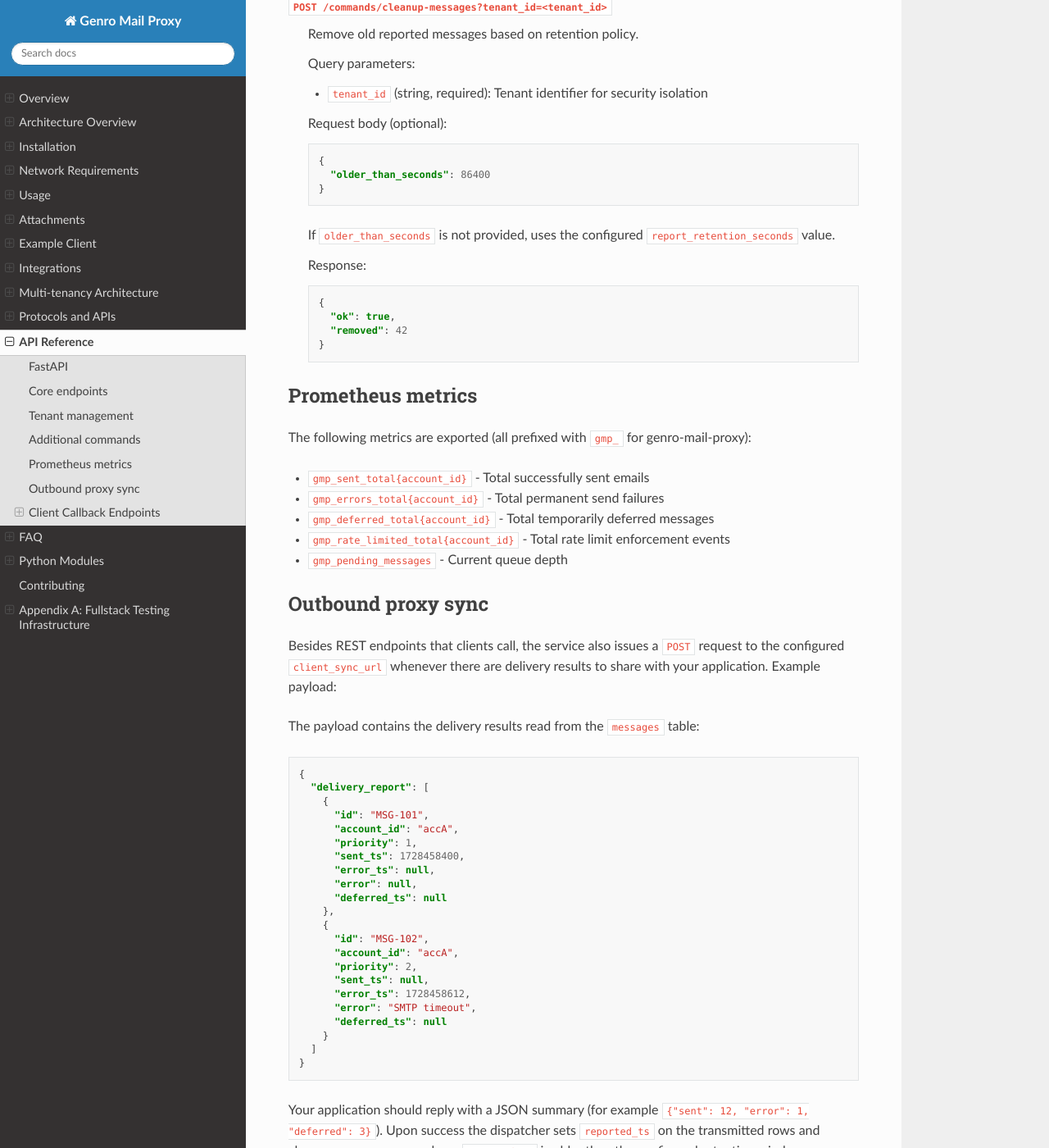
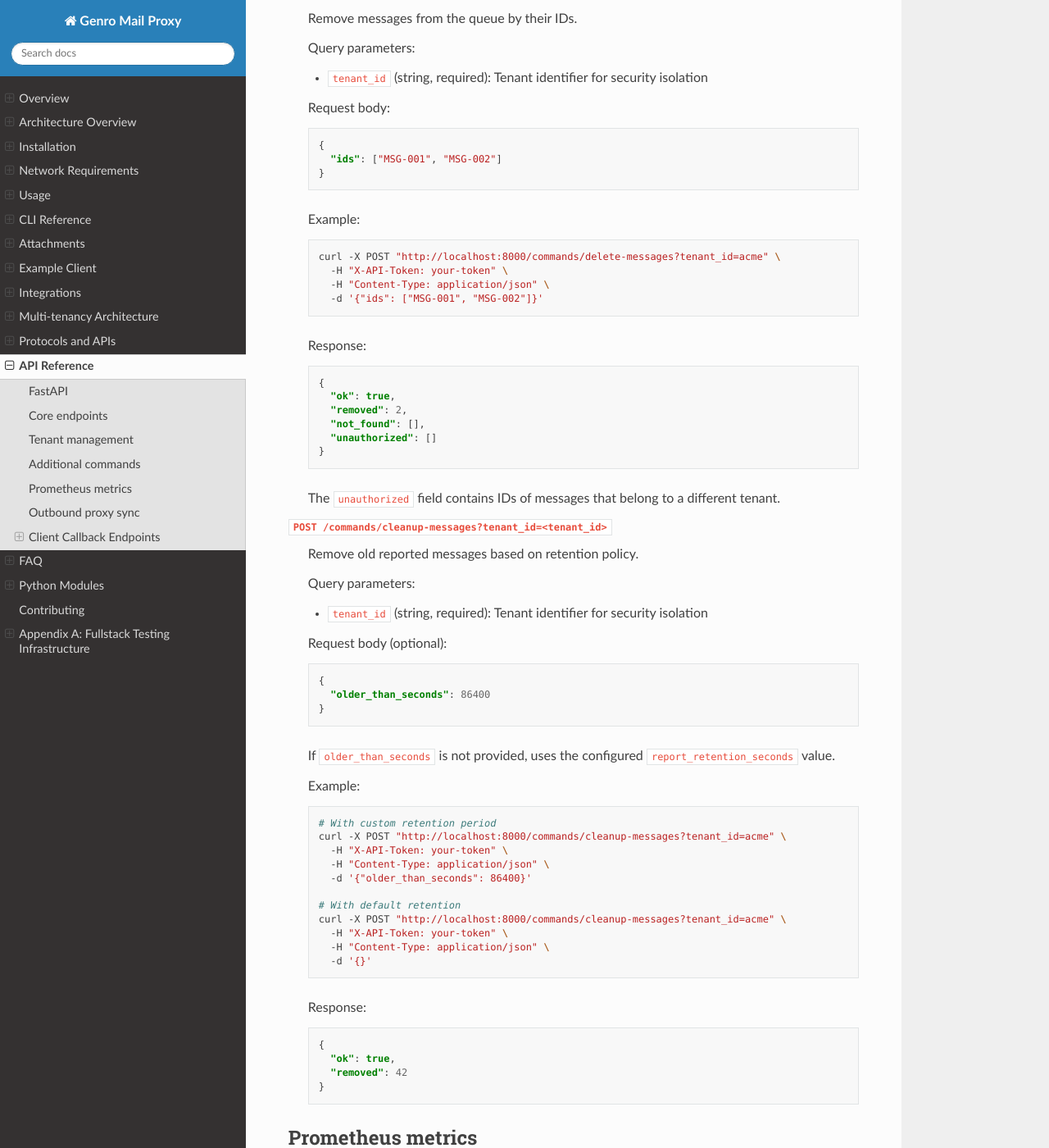
Before and after one commit to genropy/genro-mail-proxy, a Sphinx documentation site: the page built from docs/api_reference.rst, in a window 1280 px wide and 1400 px high, scrolled down 3367 px. Shown: the whole window at 82% size. Built offline with Sphinx 7.4.7 and the Read the Docs theme 3.1.0, drawn with Linux system fonts in a browser that asks for light colours; some of the changed text lies outside the part shown.

Commit message:
docs: add CLI reference and curl examples (#37)
- Create comprehensive docs/cli_reference.rst with all CLI commands
- Add curl examples to api_reference.rst for key endpoints
- Add cli_reference to documentation toctree

Closes #37

```diff
--- a/docs/api_reference.rst
+++ b/docs/api_reference.rst
@@ -18,11 +18,18 @@
 Core endpoints
 --------------
 
-``POST /commands/run-now``
+``POST /commands/run-now?tenant_id=<tenant_id>``
    Wake the dispatcher and reporting loops so they execute a cycle immediately
    instead of waiting for the next scheduled interval. Useful for maintenance
    scripts and for ``test_mode`` instances where the interval is effectively
    infinite.
+
+   Example:
+
+   .. code-block:: bash
+
+      curl -X POST "http://localhost:8000/commands/run-now?tenant_id=acme" \
+        -H "X-API-Token: your-token"
 
 ``POST /commands/suspend`` / ``POST /commands/activate``
    Toggle the scheduler.
@@ -46,6 +53,13 @@
    Expose Prometheus metrics generated by
    :class:`mail_proxy.prometheus.MailMetrics`.
 
+   Example:
+
+   .. code-block:: bash
+
+      curl "http://localhost:8000/metrics" \
+        -H "X-API-Token: your-token"
+
 Tenant management
 -----------------
 
@@ -54,6 +68,21 @@
 
 ``POST /tenant``
    Create or update a tenant configuration.
+
+   Example:
+
+   .. code-block:: bash
+
+      curl -X POST "http://localhost:8000/tenant" \
+        -H "X-API-Token: your-token" \
+        -H "Content-Type: application/json" \
+        -d '{
+          "id": "tenant-acme",
+          "name": "ACME Corporation",
+          "client_base_url": "https://api.acme.com",
+          "client_sync_path": "/mail-proxy/sync",
+          "active": true
+        }'
 
    Request body:
 
@@ -159,6 +188,15 @@
         "ids": ["MSG-001", "MSG-002"]
       }
 
+   Example:
+
+   .. code-block:: bash
+
+      curl -X POST "http://localhost:8000/commands/delete-messages?tenant_id=acme" \
+        -H "X-API-Token: your-token" \
+        -H "Content-Type: application/json" \
+        -d '{"ids": ["MSG-001", "MSG-002"]}'
+
    Response:
 
    .. code-block:: json
@@ -189,6 +227,22 @@
 
    If ``older_than_seconds`` is not provided, uses the configured
    ``report_retention_seconds`` value.
+
+   Example:
+
+   .. code-block:: bash
+
+      # With custom retention period
+      curl -X POST "http://localhost:8000/commands/cleanup-messages?tenant_id=acme" \
+        -H "X-API-Token: your-token" \
+        -H "Content-Type: application/json" \
+        -d '{"older_than_seconds": 86400}'
+
+      # With default retention
+      curl -X POST "http://localhost:8000/commands/cleanup-messages?tenant_id=acme" \
+        -H "X-API-Token: your-token" \
+        -H "Content-Type: application/json" \
+        -d '{}'
 
    Response:
 
--- a/docs/index.rst
+++ b/docs/index.rst
@@ -134,6 +134,7 @@
    installation
    network_requirements
    usage
+   cli_reference
    attachments
    example_client
    integrations
```
Also changed, not shown: docs/cli_reference.rst (added, +428 -0 lines).
